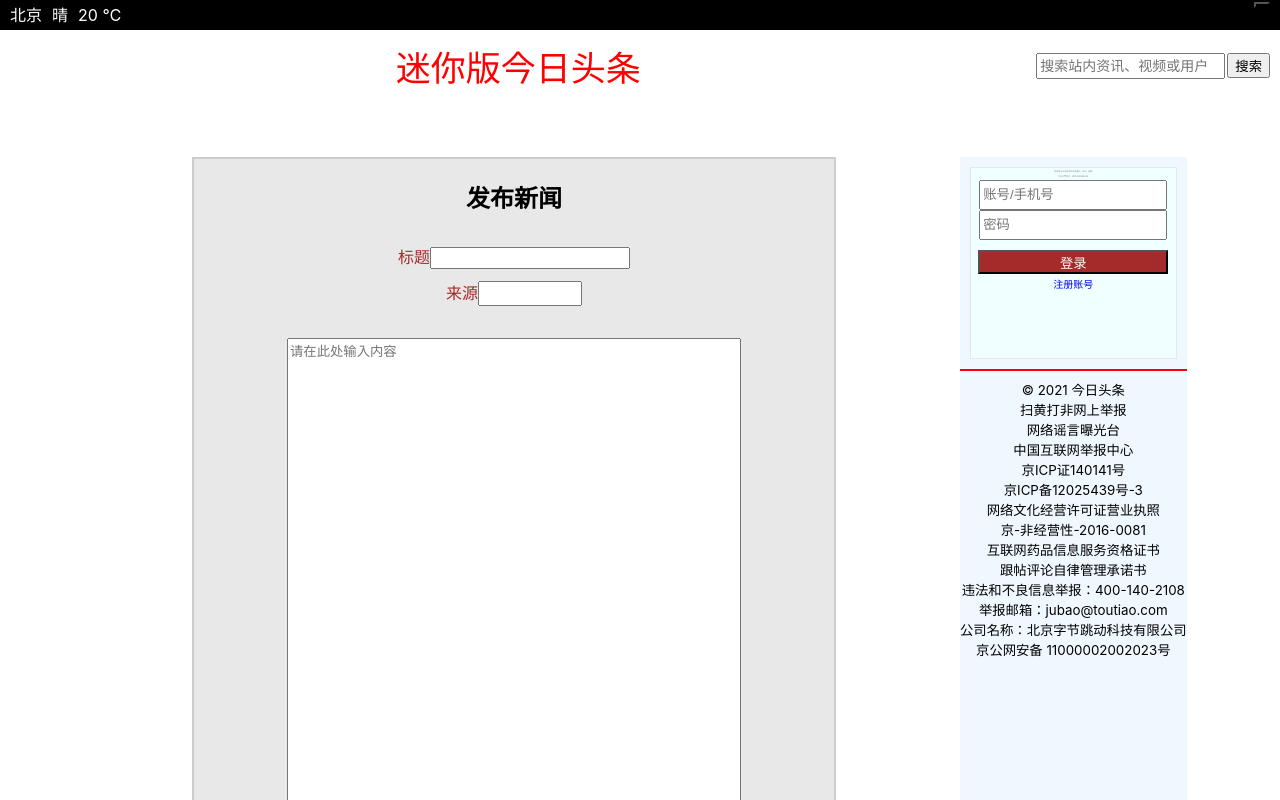
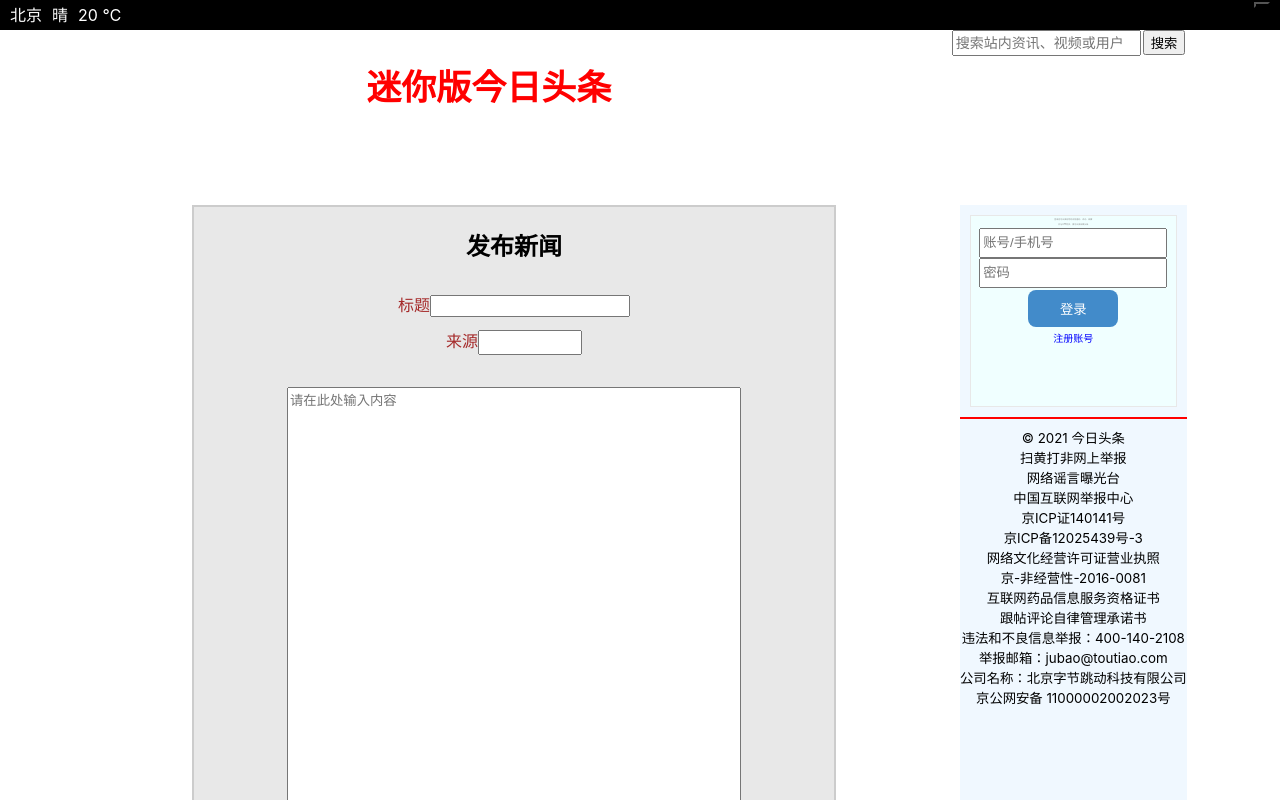
Before and after one commit to Peter-Hai-0/todaynews, a React (Create React App) app: page /Add in a window 1280 px wide. Shown: the top 800 px of the page. Built offline with nearby package versions, Linux system fonts and the light colour scheme.

Commit message:
增加文章编辑界面的上线下线功能，修复若干bug

```diff
--- a/src/App.js
+++ b/src/App.js
@@ -52,7 +52,9 @@
             <Router>
                 <div className={'body'}>
                     < Head/>
-                    <header className="title">迷你版今日头条
+                    <header className="title"><Link to={"/"} style={{cursor: "pointer"}} className={'title-text'}>
+                        <h2>迷你版今日头条</h2>
+                    </Link>
                         <div className="search-wrapper" style={{float: 'right'}}>
                             <input ref={(input) => this.inputValue = input} onKeyUp={this.searchMsgK}
                                    placeholder="搜索站内资讯、视频或用户"/>
@@ -63,13 +65,13 @@
                     <br/>
                     <div className="tab" id={"tab"}>
                         <Link to="/">推荐</Link>
-                        <Link to="/redian">热点</Link>
-                        <Link to="/keji">科技</Link>
-                        <Link to="/zhibo">直播</Link>
-                        <Link to="/youxi">游戏</Link>
-                        <Link to="/yule">娱乐</Link>
-                        <Link to="/shuma">数码</Link>
-                        <Link to="/caijing">财经</Link>
+                        <Link to="/">热点</Link>
+                        <Link to="/">科技</Link>
+                        <Link to="/">直播</Link>
+                        <Link to="/">游戏</Link>
+                        <Link to="/">娱乐</Link>
+                        <Link to="/">数码</Link>
+                        <Link to="/">财经</Link>
                     </div>
                     <br/>
                     <div className={'wrapper'}>
--- a/src/assets/css/index.css
+++ b/src/assets/css/index.css
@@ -52,16 +52,38 @@
 
 /* 今日头条标题样式*/
 .title {
-  color: red;
-  font-size: 35px;
-  text-align: center;
-  font-family: 华文彩云;
-  margin-top: 10px;
+    /*color: red;*/
+    /*font-size: 35px;*/
+    /*text-align: center;*/
+    /*font-family: 华文彩云;*/
+    margin-top: 0px;
+    margin-bottom: 0px;
+    padding-top: 0px;
+    padding-bottom: 0px;
+    display: flex;
+    flex-direction: row;
+    justify-content: space-evenly;
+    white-space: nowrap;
+}
+
+.title-text {
+    margin-left: 22%;
+    margin-right: 20%;
+    text-decoration: none;
+}
+
+.title-text h2 {
+    font-size: 35px;
+    font-family: 华文彩云;
+    text-align: center;
+    color: red;
 }
 
 /*今日头条路由样式*/
 .tab {
   display: flex;
+    margin-bottom: 0px;
+    margin-top: 0px;
   flex-direction: row;
   flex: 1;
   justify-content: space-evenly;
@@ -138,6 +160,10 @@
     text-align: center;
 }
 
+.log_form button {
+    float: left;
+}
+
 .log_form input {
     width: 180px;
     height: 24px;
@@ -145,41 +171,69 @@
 }
 
 .login-box button {
-    background: brown;
-  color: white;
-    /*width: 50%;*/
-    /*height: 20%;*/
-    width: 190px;
-    height: 24px;
-    margin-top: 10px;
+    /*background: brown;*/
+    /*color: white;*/
+    /*!*width: 50%;*!*/
+    height: 18%;
+    /*width: 190px;*/
+    /*height: 24px;*/
+    margin-top: 2px;
+    margin-left: 28%;
     text-align: center;
+    width: 90px;
+    padding: 8px;
+    background-color: #428bca;
+    border-color: #357ebd;
+    color: #fff;
+    -moz-border-radius: 5px;
+    -webkit-border-radius: 5px;
+    border-radius: 8px; /* future proofing */
+    -khtml-border-radius: 10px; /* for old Konqueror browsers */
+    text-align: center;
+    vertical-align: middle;
+    border: 1px solid transparent;
+    /*font-weight: 900;*/
+    /*font-size:125%*/
 }
 
 .login-box img {
     height: 40px;
     border: 1px dashed #ccc;
-    margin-left: 106px;
+    margin-left: 40%;
 }
 
 .login-box iframe {
     visibility: hidden;
+    width: 5px
 }
 
 .add_news button {
-    background: brown;
-    color: white;
-    /*width: 50%;*/
-    /*height: 20%;*/
-    width: 190px;
-    height: 24px;
-    margin-top: 10px;
-    padding-left: 20px;
+    /*background: brown;*/
+    /*color: white;*/
+    /*width: 190px;*/
+    /*height: 24px;*/
+    /*margin-top: 10px;*/
+    /*padding-left: 20px;*/
+    /*text-align: center;*/
+    width: 200px;
+    padding: 8px;
+    background-color: #428bca;
+    border-color: #357ebd;
+    color: #fff;
+    -moz-border-radius: 10px;
+    -webkit-border-radius: 10px;
+    border-radius: 10px; /* future proofing */
+    -khtml-border-radius: 10px; /* for old Konqueror browsers */
     text-align: center;
+    vertical-align: middle;
+    border: 1px solid transparent;
+    font-weight: 900;
+    font-size: 125%
 }
 
 #fabu {
-    background-color: brown;
-    margin-left: 34px
+    /*background-color: brown;*/
+    /*margin-left: 34px*/
 }
 
 .signup {
--- a/src/components/Edit.js
+++ b/src/components/Edit.js
@@ -10,7 +10,9 @@
         this.state = {
             view: "choose",
             article: {_id: "", title: "", writer: "", detail: ""},
-            list: []
+            list: [],
+            color_list: []
+
         }
     }
 
@@ -67,7 +69,11 @@
     componentDidMount() {
         axios.get('https://qc8vvg.fn.thelarkcloud.com/userNews?name=' + this.props.match.params.name)
             .then((res) => {
-                console.log(res);
+                // let origin_list = res.data.news
+                // for(var i=0;i<origin_list.length;i++){
+                //     origin_list[i].color = origin_list[i].online?'blue':'red'
+                // }
+                // console.log(origin_list)
                 this.setState({
                     list: res.data.news
                 })
@@ -75,6 +81,23 @@
             .catch((err) => {
                 console.log(err)
             })
+    }
+
+    changestate = (value) => {
+        axios.post("https://qc8vvg.fn.thelarkcloud.com/change_online", {_id: value._id})
+            .then((res) => {
+                if (res.status == 200) value.online = !value.online
+                this.forceUpdate()
+            })
+            .catch((err) => {
+                console.log(err)
+            })
+    }
+    red = () => {
+        return <small className={'edit-like'} style={{color: 'red'}}>线下</small>
+    }
+    blue = () => {
+        return <small className={'edit-like'} style={{color: 'blue'}}>线上</small>
     }
 
 
@@ -107,18 +130,19 @@
             if (this.state.list.length == 0) {
                 return (
                     <div>
-                        <h2 className={'edit-listno'}>您还没发布文章，快来分享身边有趣的事吧！</h2>
+                        <h3 className={'edit-listno'}>您还没发布文章，快来分享身边有趣的事吧！</h3>
                     </div>
                 )
             } else {
                 return (
                     <div>
-                        <h2>我的文章列表:</h2>
+                        <h3>我的文章列表:</h3>
                         {
                             this.state.list.slice().reverse().map((value, key) => {
                                 return (
                                     <div key={key} className={'edit-list'}>
-                                        <li onClick={this.handleclicked.bind(this, value._id)}>{value.title}</li>
+                                        <li onClick={this.handleclicked.bind(this, value._id)}
+                                            style={{cursor: "pointer"}}>{value.title}</li>
                                         <small
                                             className={'edit-time'}>发布于{this.decodeTimeStamp(new Date(value.createdAt).getTime())}</small>
                                         &nbsp;&nbsp;&nbsp;
@@ -129,6 +153,13 @@
                                         <small className={'edit-like'}>{eval('([' + value.comment_id + '])').length}评论
                                         </small>
                                         &nbsp;&nbsp;&nbsp;
+                                        <small className={'edit-like'}>状态:</small>
+                                        {/*<small className={'edit-like'}  style={{color:this.state.list.color}}>{value.online?'线上':'线下'}</small>*/}
+                                        {value.online ? this.blue() : this.red()}
+                                        &nbsp;&nbsp;&nbsp;
+                                        <small style={{cursor: "pointer"}}
+                                               onClick={this.changestate.bind(this, value)}>●切换状态
+                                        </small>
 
                                         {/*<img src={like_1}/>*/}
                                         <br/>
--- a/src/components/login.js
+++ b/src/components/login.js
@@ -79,16 +79,17 @@
     render() {
         //已登录
         if (this.state.view == 'signok') return (<div className={'login-box'}>
-            <div className={"right-text"} onClick={this.exitEvent}>退出登录
+            <div className={"right-text"} onClick={this.exitEvent} style={{cursor: "pointer"}}>退出登录
             </div>
             <img src={this.state.info.head_img}/>
             <br/><p>昵称：<strong id={"username"}>{this.state.info.name}</strong></p>
             <p>性别：{this.state.info.sex}</p>
             <Link to={"/Add"}>
-                <button onClick={this.AddEvent} id={"fabu"}>发布文章</button>
+                <button onClick={this.AddEvent} id={"fabu"} className={"log_form"}>发布文章</button>
             </Link>
+            <br/>
             <Link to={"/Edit/" + this.state.info.name}>
-                <button onClick={this.AddEvent} id={"fabu"}>编辑文章</button>
+                <button onClick={this.AddEvent} id={"fabu"} className={"log_form"}>编辑文章</button>
             </Link>
         </div>)
         //登录
@@ -104,9 +105,10 @@
                 <button onClick={this.loginEvent}> 登录</button>
                 <p id={"wrong"}></p>
             </div>
+            <br/><br/>
             <div className={"signup"} onClick={() => {
                 this.setState({view: 'signup'})
-            }}>注册账号
+            }} style={{cursor: "pointer"}}>注册账号
             </div>
         </div>)
         //注册
@@ -118,13 +120,13 @@
                           method={"POST"}>
                         <input placeholder={"账号/手机号"} type="text" ref={(input) => this.s_name = input}/>
                         <input placeholder={"密码"} type="password" ref={(input) => this.s_password = input}/>
-                        <input placeholder={"再次输入密码"} type="password" ref={(input) => this.again_passward = input}/>
+                        <input placeholder={"再次输入密码"} type="password" ref={(input) => this.again_password = input}/>
 
                     </form>
                     <button onClick={this.SignUpEvent}> 注册</button>
                     <div className={"signup"} onClick={() => {
                         this.setState({view: 'signin'})
-                    }}>已有账号，直接登录
+                    }} style={{cursor: "pointer"}}>已有账号，直接登录
                     </div>
                     {/*<iframe id={"respon"}></iframe>*/}
                 </div>
--- a/src/components/tuijian.js
+++ b/src/components/tuijian.js
@@ -27,7 +27,9 @@
             .then((res) => {
                 for (var i = 0; i < res.data.newslist.length; i++) {
                     res.data.newslist[i].createdAt = this.decodeTimeStamp(new Date(res.data.newslist[i].createdAt).getTime())
-                    res.data.newslist[i].comment_id = eval('([' + res.data.newslist[i].comment_id + '])').length
+                    if (res.data.newslist[i].comment_id == undefined) res.data.newslist[i].comment_id = 0
+                    else res.data.newslist[i].comment_id = eval('([' + res.data.newslist[i].comment_id + '])').length
+                    if (res.data.newslist[i].title.length > 37) res.data.newslist[i].title = res.data.newslist[i].title.substring(0, 36) + '...'
                 }
                 this.setState({
                     list: res.data.newslist
@@ -43,8 +45,11 @@
             .then((res) => {
                 for (var i = 0; i < res.data.newslist.length; i++) {
                     res.data.newslist[i].createdAt = this.decodeTimeStamp(new Date(res.data.newslist[i].createdAt).getTime())
-                    res.data.newslist[i].comment_id = eval('([' + res.data.newslist[i].comment_id + '])').length
+                    if (res.data.newslist[i].comment_id == undefined) res.data.newslist[i].comment_id = 0
+                    else res.data.newslist[i].comment_id = eval('([' + res.data.newslist[i].comment_id + '])').length
+                    if (res.data.newslist[i].title.length > 37) res.data.newslist[i].title = res.data.newslist[i].title.substring(0, 36) + '...'
                 }
+                // console.log(res)
                 this.setState({
                     list: res.data.newslist
                 })
@@ -91,7 +96,7 @@
                     })
                 }
                 <div id={"nextpage"}>
-                    <button onClick={this.loadmore}>加载更多</button>
+                    <small onClick={this.loadmore} style={{cursor: 'pointer', color: 'blue'}}>⟳加载更多</small>
                 </div>
             </div>
         )
```
